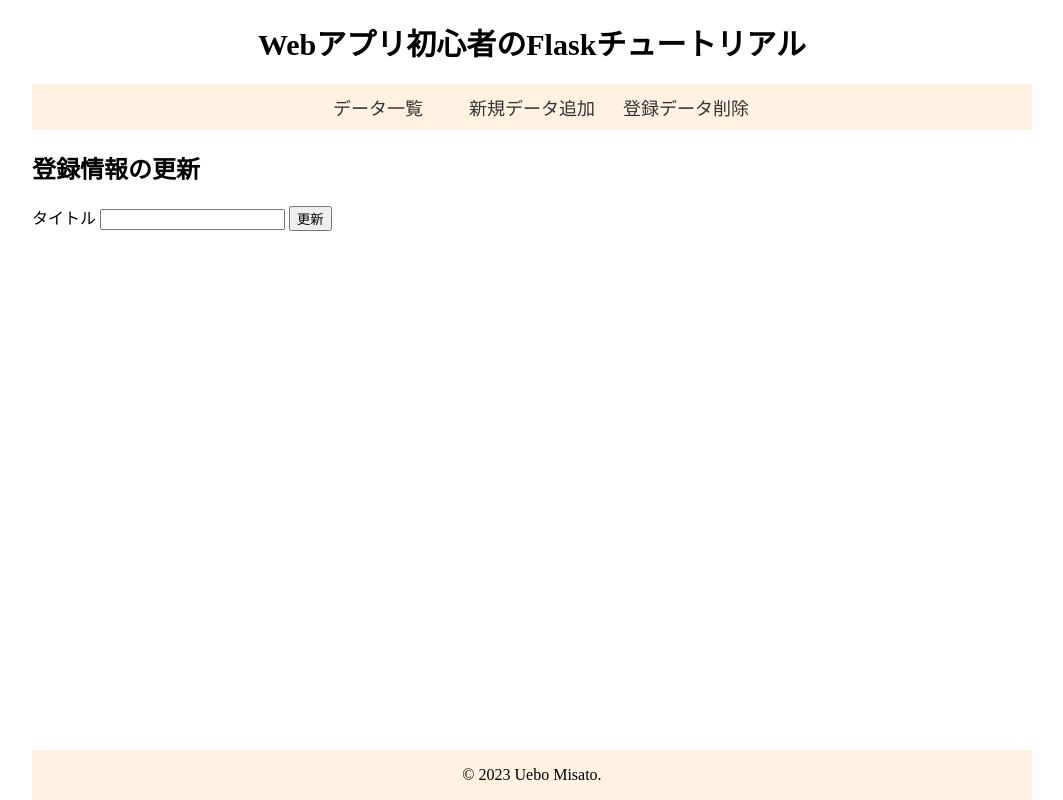
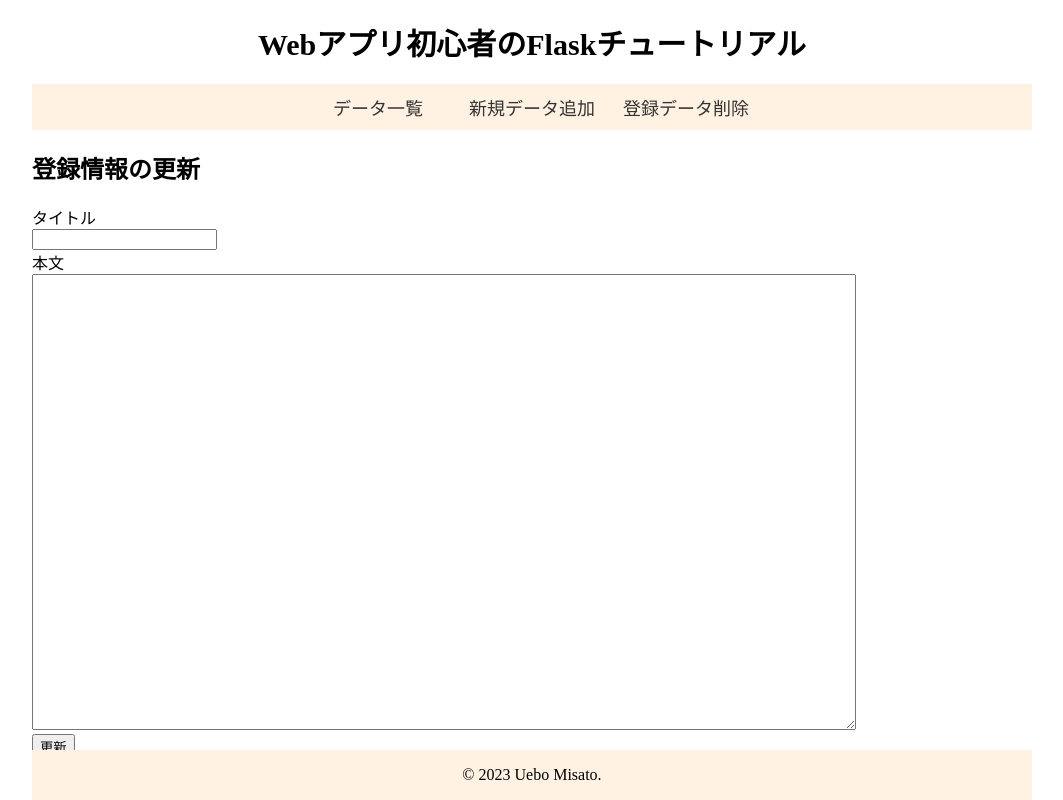
Before and after one commit to MisatoUebo/docker_practice, a Flask app: template app/src/templates/update.html in a window 1280 px wide. Shown: the whole page, without its empty margins (108-1171 px from the left). Run offline with Flask 3, Linux system fonts and the light colour scheme; the template is opened without the code that fills it, so the values that code supplies are empty; parts of the project's set-up code (start-up, migrations or seed data) failed here and were passed over.

Commit message:
編集画面にタイトルと本文を表示するように修正

```diff
--- a/app/src/templates/update.html
+++ b/app/src/templates/update.html
@@ -4,8 +4,15 @@
 {% block content %}
 <h2>登録情報の更新</h2>
     <form method="POST">
-        <label>タイトル</label>
-        <input type="text" name="title" value={{post.title}}>
+        <div class="form-group">
+            <label for="title">タイトル</label><br>
+            <input type="text" name="title" value={{post.title}}>
+        </div>
+        <div class="form-group">
+            <label for="body">本文</label><br>
+            <textarea name="body" rows="30" cols="100">{{post.body}}</textarea>
+        </div>
+
         <input type="submit" value="更新">
     </form>
 {% endblock %}
```
